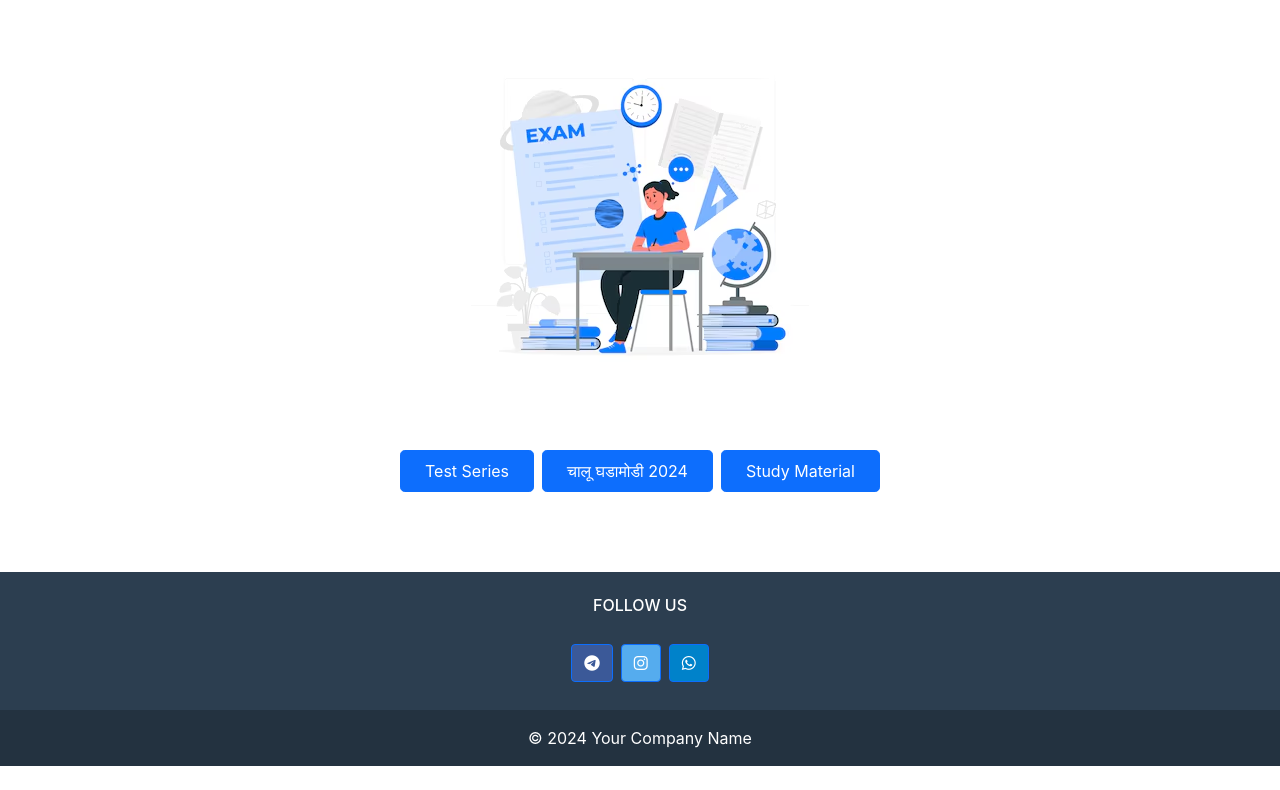
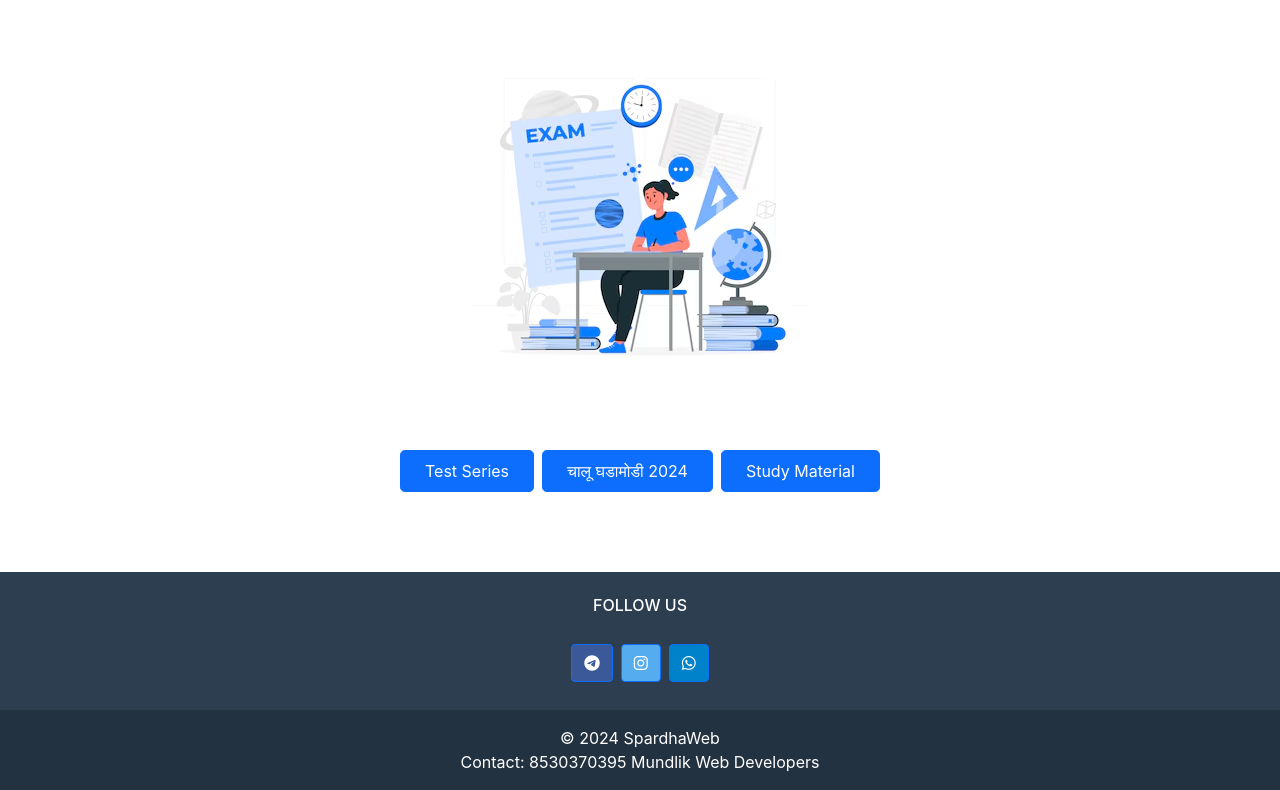
Before and after one commit to OmkarMundlik/quizapp-frontend, a React (Create React App) app: page / in a window 1280 px wide. Shown: the part 288-1078 px from the top of the page. Before the commit the page ends 1054 px from the top, so only its background shows below. Built offline with nearby package versions, Linux system fonts and the light colour scheme.

Commit message:
Line breaks added in Article

```diff
--- a/src/components/ArticleComp.js
+++ b/src/components/ArticleComp.js
@@ -2,10 +2,19 @@ import React from 'react';
 import '../styles/articleComp.css'; // Import your CSS file for styling
 
 const ArticleComp = ({ subheading, text }) => {
+  const lines = text.split('<br>');
   return (
     <div className="container-article">
       <div className="subheading">{subheading}</div>
-      <div className="text">{text}</div>
+      <div className="text">
+        {lines.map((line, index) => (
+          // Render each line with a <br> tag
+          <React.Fragment key={index}>
+            {line}
+            <br />
+          </React.Fragment>
+        ))}
+      </div>
     </div>
   );
 }
--- a/src/components/Footer.js
+++ b/src/components/Footer.js
@@ -53,7 +53,10 @@ export default function Footer() {
     className="text-center p-3"
     style={{ backgroundColor: "rgba(0, 0, 0, 0.2)" }}
   >
-    © {new Date().getFullYear()} Your Company Name
+    © {new Date().getFullYear()} SpardhaWeb
+    <br />
+    Contact: 8530370395
+    Mundlik Web Developers
   </div>
   {/* Copyright */}
 </footer>
```
